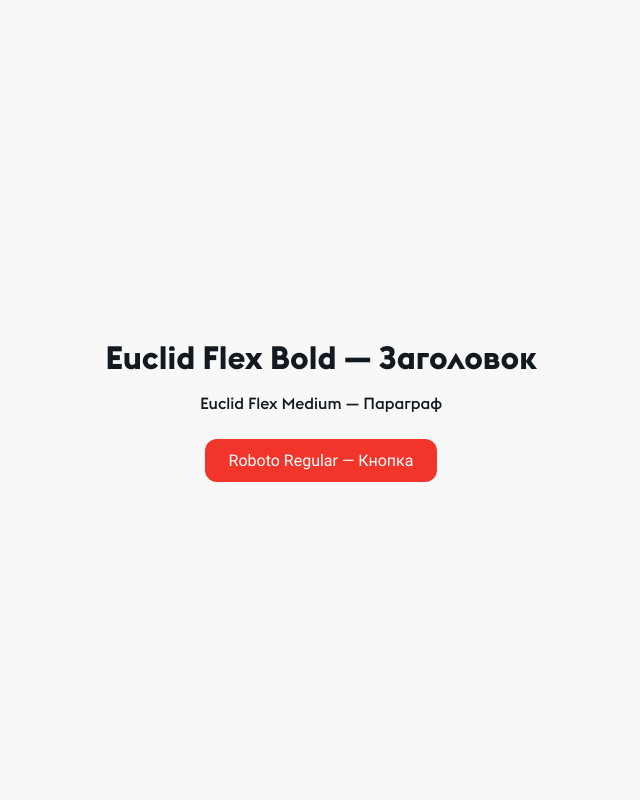
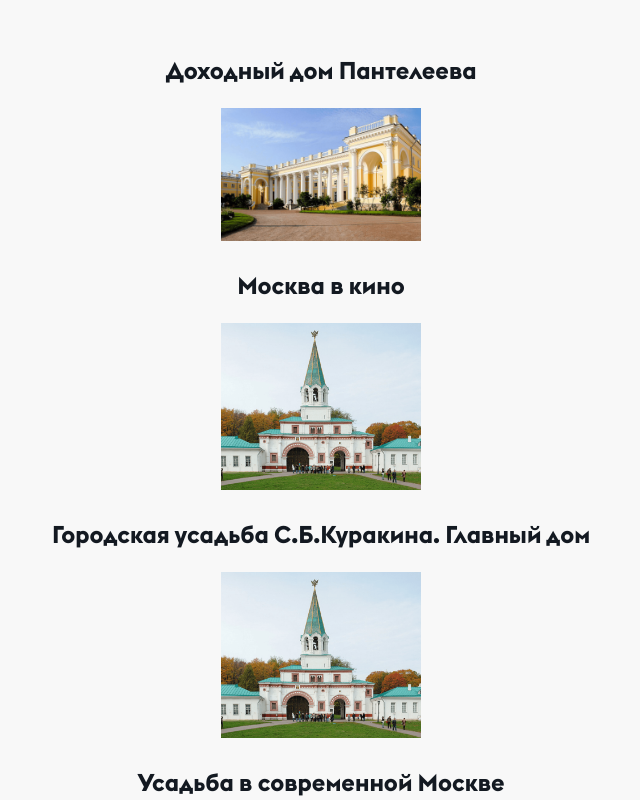
Before and after one commit to 44Klic44/uds-media-test, a React (Vite) app in the folder test-cards/: page / in a window 1280 px wide. Shown: the top 800 px of the page, without its empty margins (319-959 px from the left). Built offline with nearby package versions, Linux system fonts and the light colour scheme.

Commit message:
data-cards

```diff
--- a/test-cards/src/App.jsx
+++ b/test-cards/src/App.jsx
@@ -3,12 +3,19 @@ import reactLogo from './assets/react.svg'
 import viteLogo from '/vite.svg'
 import './App.css'
 import './styles/global.scss';
+import { cards } from './data/udsPlaces';
 
 function App() {
   const [count, setCount] = useState(0)
 
   return (
     <>
+    {cards.map((card) => (
+        <div key={card.id}>
+          <h2>{card.title}</h2>
+          <img src={card.image} alt={card.title} style={{ width: '200px' }} />
+        </div>
+      ))}
      <h1 className="text-h1">Euclid Flex Bold — Заголовок</h1>
       <p className="text-p">Euclid Flex Medium — Параграф</p>
       <button className="btn">Roboto Regular — Кнопка</button>
--- /dev/null
+++ b/test-cards/src/data/udsPlaces.js
@@ -0,0 +1,118 @@
+import card1Img from '../assets/images/Доходный дом Пантелеева моб (3).png';
+import card2Img from '../assets/images/doxod-dom.png'
+import card3Img from '../assets/images/doxod-dom.png'
+import card4Img from '../assets/images/doxod-dom.png'
+import card5Img from '../assets/images/doxod-dom.png'
+import card6Img from '../assets/images/doxod-dom.png'
+
+
+export const cards = [
+  {
+    id: 1, // уникальный идентификатор карточки
+    title: "Доходный дом Пантелеева", // заголовок карточки
+    description: "Трехэтажное здание с подвалом и мезонином на Старой Басманной улице...", // описание карточки
+    address: "ул. Юности, д. 2, стр. 1, ВАО",
+    distance: "3 км от вас",
+    metro: "Арбатская, 3 мин",
+    rating: 4.56,
+    link: "/property/1",
+    image: card1Img,
+    favorite: false,
+    icons: {
+      home: "/icons/home.svg",
+      image: "/images/property1.jpg",
+      video: "/videos/property1.mp4",
+      view360: "/360/property1.html"
+    }
+  },
+  {
+    id: 2,
+    title: "Москва в кино",
+    description: "Историческая локация Москвы, ставшая декорацией для многих фильмов.",
+    address: "ул. Юности, д. 2, стр. 1, ВАО",
+    distance: "3 км от вас",
+    metro: "Арбатская, 3 мин",
+    rating: 4.56,
+    link: "/property/2",
+    image: card2Img,
+    favorite: false,
+    icons: {
+      home: "/icons/home.svg",
+      image: "/images/property2.jpg",
+      video: "/videos/property2.mp4",
+      view360: "/360/property2.html"
+    }
+  },
+  {
+    id: 3,
+    title: "Городская усадьба С.Б.Куракина. Главный дом",
+    description: "Главный дом городской усадьбы, построенный в классическом стиле.",
+    address: "ул. Юности, д. 2, стр. 1, ВАО",
+    distance: "3 км от вас",
+    metro: "Арбатская, 3 мин",
+    rating: 4.56,
+    link: "/property/3",
+    image: card3Img ,
+    favorite: false,
+    icons: {
+      home: "/icons/home.svg",
+      image: "/images/property3.jpg",
+      video: "/videos/property3.mp4",
+      view360: "/360/property3.html"
+    }
+  },
+  {
+    id: 4,
+    title: "Усадьба в современной Москве",
+    description: "Современная усадьба с уникальной архитектурой и историческим контекстом.",
+    address: "ул. Юности, д. 2, стр. 1, ВАО",
+    distance: "3 км от вас",
+    metro: "Арбатская, 3 мин",
+    rating: 4.56,
+    link: "/property/4",
+    image: card4Img,
+    favorite: false,
+    icons: {
+      home: "/icons/home.svg",
+      image: "/images/property4.jpg",
+      video: "/videos/property4.mp4",
+      view360: "/360/property4.html"
+    }
+  },
+  {
+    id: 5,
+    title: "Доходный дом Пантелеева (вариант 2)",
+    description: "Ещё один взгляд на известный доходный дом с историческим интерьером.",
+    address: "ул. Юности, д. 2, стр. 1, ВАО",
+    distance: "3 км от вас",
+    metro: "Арбатская, 3 мин",
+    rating: 4.56,
+    link: "/property/5",
+    image: card5Img,
+    favorite: false,
+    icons: {
+      home: "/icons/home.svg",
+      image: "/images/property5.jpg",
+      video: "/videos/property5.mp4",
+      view360: "/360/property5.html"
+    }
+  },
+  {
+    id: 6,
+    title: "Доходный дом Пантелеева (вариант 3)",
+    description: "Последний вариант доходного дома с уникальными деталями фасада.",
+    address: "ул. Юности, д. 2, стр. 1, ВАО",
+    distance: "3 км от вас",
+    metro: "Арбатская, 3 мин",
+    rating: 4.56,
+    link: "/property/6",
+    image: card6Img,
+    favorite: false,
+    icons: {
+      home: "/icons/home.svg",
+      image: "/images/property6.jpg",
+      video: "/videos/property6.mp4",
+      view360: "/360/property6.html"
+    }
+  }
+];
```
Also changed, not shown: test-cards/src/assets/images/doxod-dom.png (renamed from test-cards/src/assets/images/Доходный дом Пантелеева.png).
